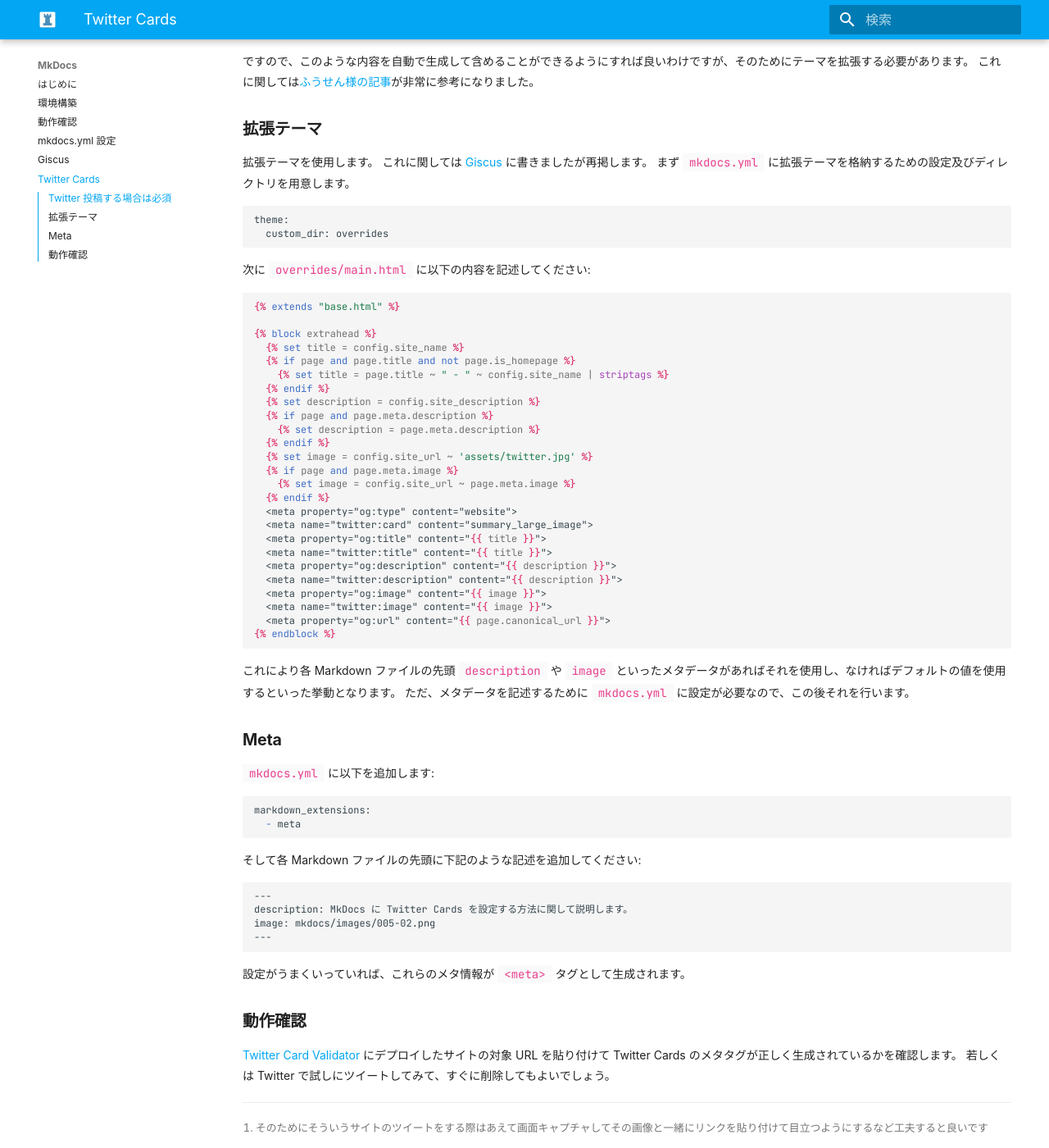
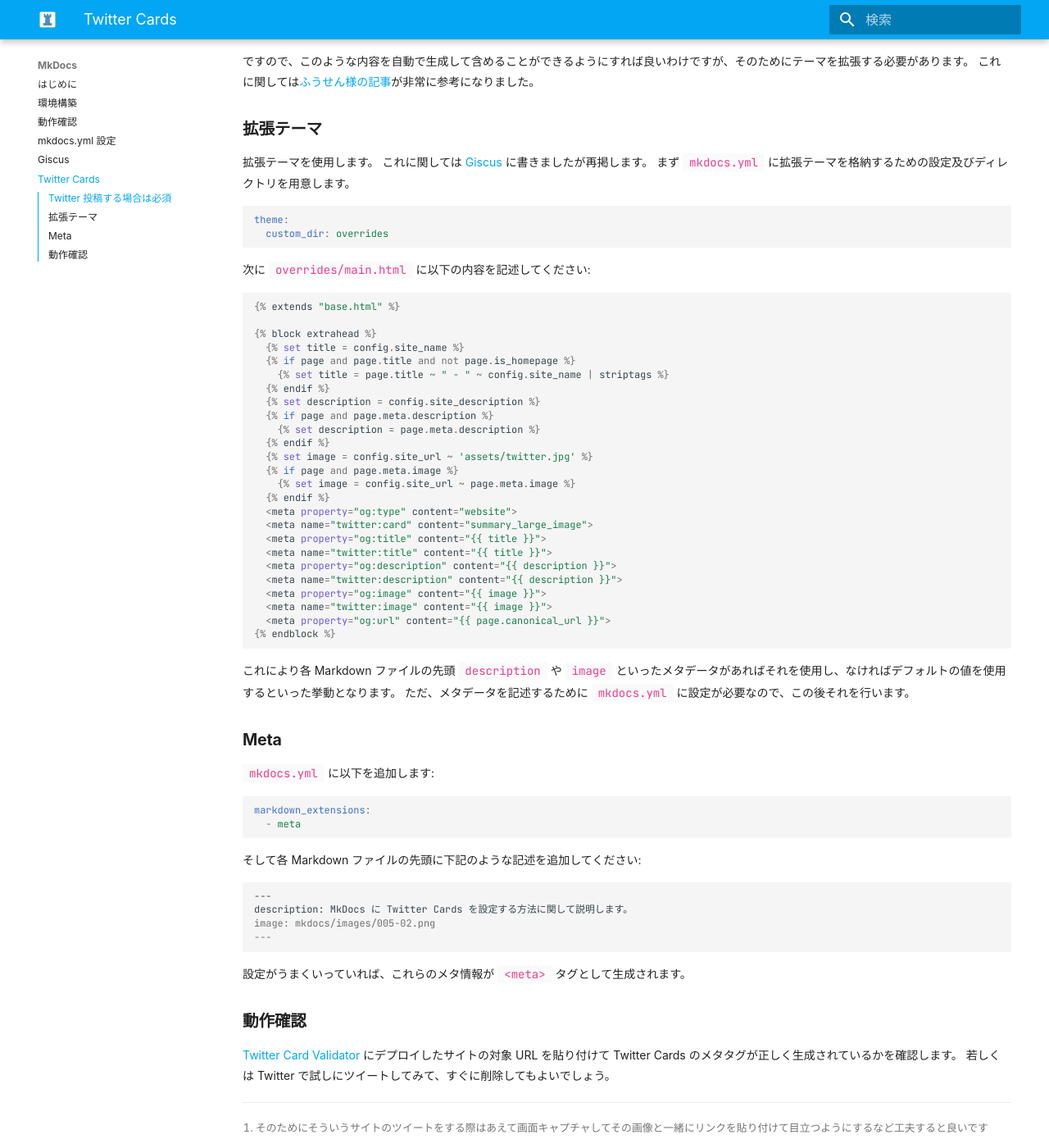
Before and after one commit to kojion/chess, an MkDocs documentation site: the page built from docs/mkdocs/006.md, in a window 1280 px wide and 1400 px high, scrolled down 392 px. Shown: the whole window at 82% size. Built offline with MkDocs 1.6.1 and Material for MkDocs 9.7.7, drawn with Linux system fonts in a browser that asks for light colours; some web fonts are replaced; comment, search, counter and statistics services are not loaded.

Commit message:
コードハイライト調整

````diff
--- a/docs/mkdocs/005.md
+++ b/docs/mkdocs/005.md
@@ -29,7 +29,7 @@
 スニペット生成
 :   [Giscus サイト](https://giscus.app/ja)にアクセスし、設問に答えていって `<script>` スニペットを生成します。
 
-```
+``` html
 <script src="https://giscus.app/client.js"
         data-repo="kojion/chess"
         data-repo-id="R_kgDOHr3XSw"
@@ -50,7 +50,7 @@
 拡張テーマ用意
 :   `mkdocs.yml` に拡張テーマを格納するための設定及びディレクトリを用意します。
 
-```
+``` yaml
 theme:
   custom_dir: overrides
 ```
@@ -58,7 +58,7 @@
 スニペット配置
 :   `overrides/main.html` を用意し、以下の部分に先ほど生成したスニペットをペーストします:
 
-```
+``` python
 {% extends "base.html" %}
 
 {% block content %}
--- a/docs/mkdocs/006.md
+++ b/docs/mkdocs/006.md
@@ -12,7 +12,7 @@
 なので Twitter で記事を紹介したい場合などは設定が必須となります。
 具体的には以下のような `<meta>` タグを書いておけば Twitter 投稿時に解釈してくれます:
 
-```
+``` html
 <meta name="twitter:title" content="コジオニルク"/>
 <meta name="twitter:site" content="@kojionilk"/>
 <meta name="twitter:description" content="日記帳です。"/>
@@ -29,14 +29,14 @@
 これに関しては [Giscus](005.md) に書きましたが再掲します。
 まず `mkdocs.yml` に拡張テーマを格納するための設定及びディレクトリを用意します。
 
-```
+``` yaml
 theme:
   custom_dir: overrides
 ```
 
 次に `overrides/main.html` に以下の内容を記述してください:
 
-```
+``` python
 {% extends "base.html" %}
 
 {% block extrahead %}
@@ -71,14 +71,14 @@
 
 `mkdocs.yml` に以下を追加します:
 
-```
+``` yaml
 markdown_extensions:
   - meta
 ```
 
 そして各 Markdown ファイルの先頭に下記のような記述を追加してください:
 
-```
+``` markdown
 ---
 description: MkDocs に Twitter Cards を設定する方法に関して説明します。
 image: mkdocs/images/005-02.png
--- a/mkdocs.yml
+++ b/mkdocs.yml
@@ -39,7 +39,17 @@
 extra:
   analytics:
     provider: google
-    property: G-324152304
+    propery: G-324152304
+  social:
+    - icon: fontawesome/brands/twitter
+      link: https://twitter.com/zbxah
+      name: コジオン on Twitter
+    - icon: fontawesome/brands/github
+      link: https://github.com/kojion/chess
+      name: GitHub Repository
+    - icon: fontawesome/solid/paper-plane
+      link: mailto:kojionilk@gmail.com
+      name: Email to Kojion
 
 # 拡張 CSS
 extra_css:
@@ -59,7 +69,11 @@
 markdown_extensions:
   - admonition
   - footnotes
-  - codehilite
+  - pymdownx.highlight:
+      anchor_linenums: true
+  - pymdownx.inlinehilite
+  - pymdownx.snippets
+  - pymdownx.superfences
   - def_list
   - pymdownx.tasklist:
       custom_checkbox: true
````
Also changed, not shown: docs/mkdocs/003.md (+3 -3 lines), docs/mkdocs/004.md (+7 -7 lines).
